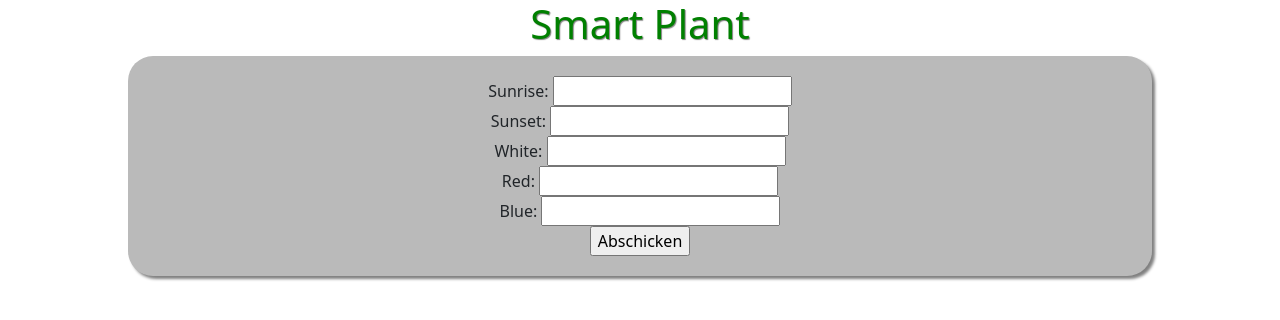
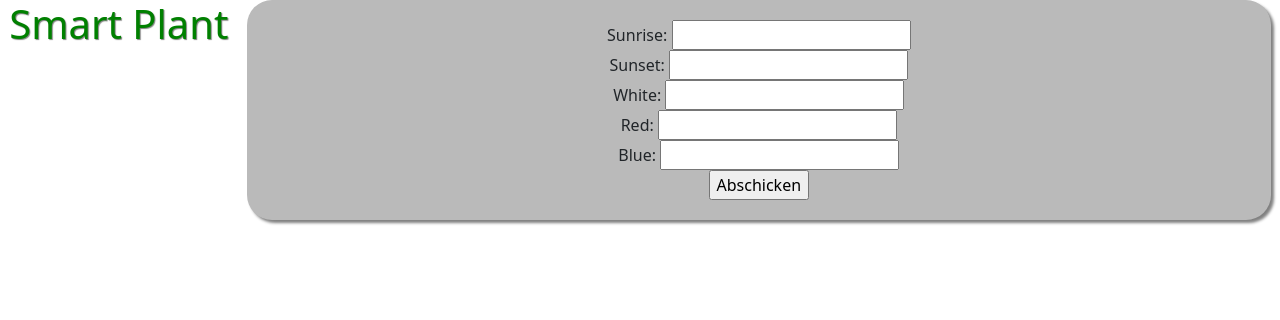
Before and after one commit to maximilian-lewald/SmartPlant, a Flask app: page / in a window 1280 px wide. Shown: the top 320 px of the page. Run offline with Flask 2, Linux system fonts and the light colour scheme.

Commit message:
Fix style

```diff
--- a/static/style.css
+++ b/static/style.css
@@ -1,6 +1,7 @@
 body {
     text-align: center;
-    text-size: auto;
+    display:flex;
+    justify-content:center;
 }
 
 #app_title {
```
